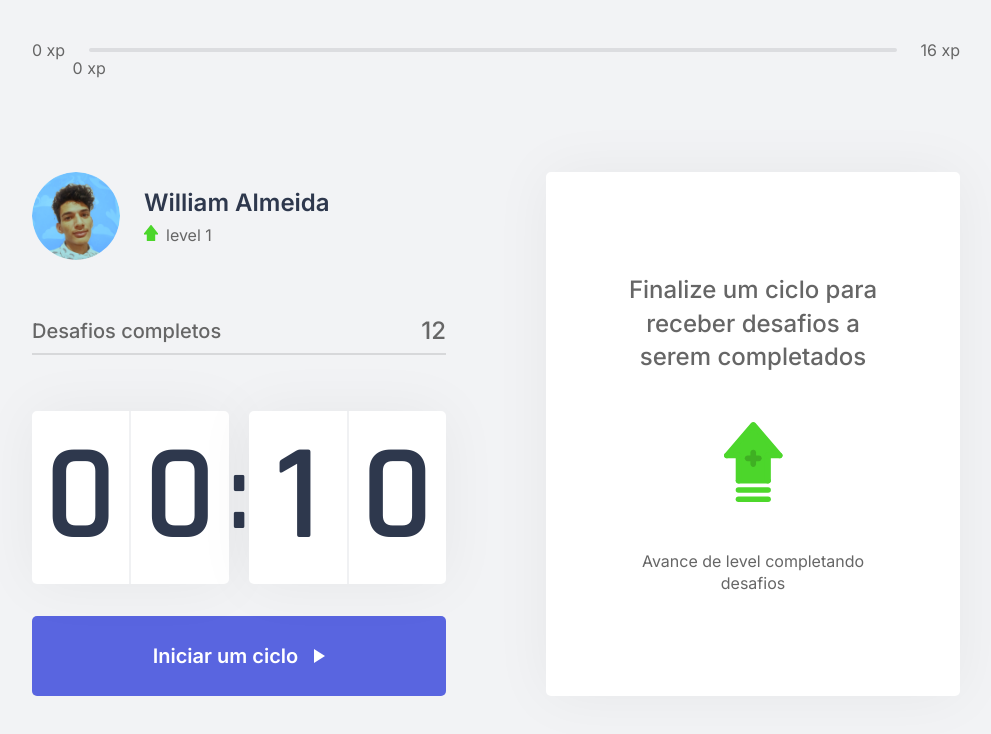
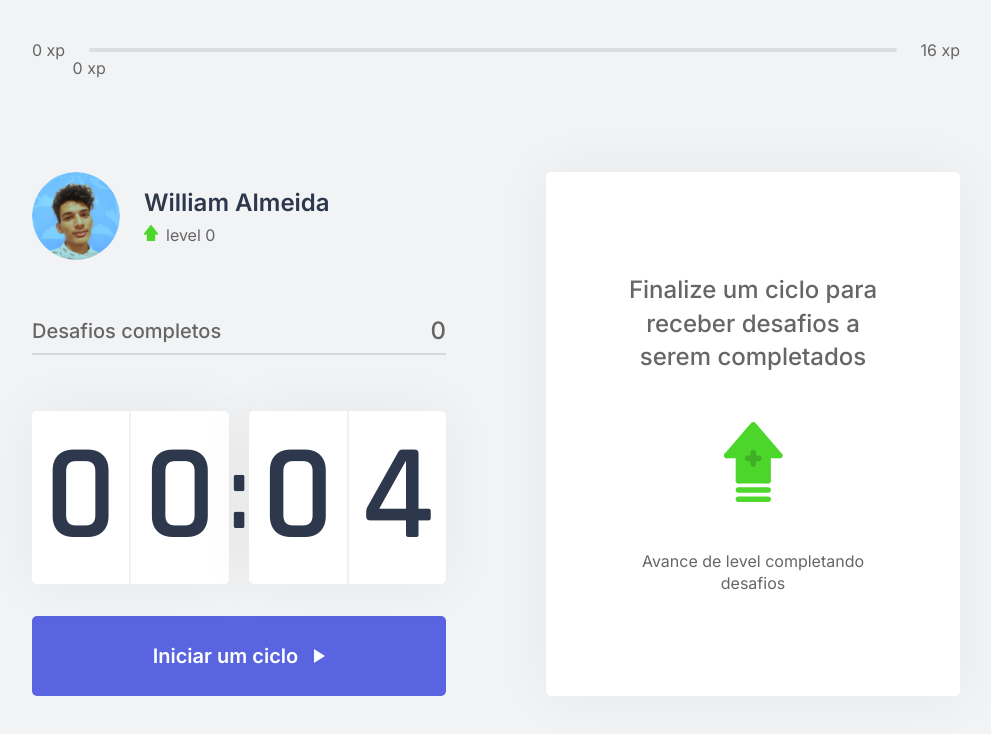
Before and after one commit to willliamdev/moveit, a Next.js app: page / in a window 1280 px wide. Shown: the top 734 px of the page, without its empty margins (144-1135 px from the left). Built offline with nearby package versions, Linux system fonts and the light colour scheme.

Commit message:
create completeChallenge function

```diff
--- a/components/ChallengeBox.tsx
+++ b/components/ChallengeBox.tsx
@@ -3,7 +3,7 @@ import { ChallengesContext } from '../contexts/ChallengesContext'
 import styles from '../styles/components/ChallengeBox.module.css'
 
 export function ChallengeBox() {
-  const { activeChallenge, resetChallenge } = useContext(ChallengesContext)
+  const { activeChallenge, resetChallenge, completeChallenge } = useContext(ChallengesContext)
   function failed() {
     resetChallenge()
   }
@@ -35,6 +35,7 @@ export function ChallengeBox() {
               </button>
               <button
                 type='button'
+                onClick={completeChallenge}
                 className={styles.challegeSucceedButton}
               >
                 Completei
--- a/components/CompletedChallenges.tsx
+++ b/components/CompletedChallenges.tsx
@@ -1,10 +1,13 @@
+import { useContext } from 'react'
+import { ChallengesContext } from '../contexts/ChallengesContext'
 import styles from '../styles/components/CompletedChallenges.module.css'
 
 export function CompletedChallenges() {
+  const { challengesCompleted } = useContext(ChallengesContext)
   return (
     <div className={styles.completedChallengesContainer}>
       <span>Desafios completos</span>
-      <span>12</span>
+      <span>{challengesCompleted}</span>
     </div>
   )
 }
--- a/components/Countdown.tsx
+++ b/components/Countdown.tsx
@@ -7,7 +7,7 @@ let countdownTimeout: NodeJS.Timeout
 export function Countdown() {
   const { startNewChallenge } = useContext(ChallengesContext)
 
-  const [time, setTime] = useState(10)
+  const [time, setTime] = useState(4)
   const [isActive, setIsActive] = useState(false)
   const [hasFinished, setHasFinished] = useState(false)
 
--- a/components/ExperienceBar.tsx
+++ b/components/ExperienceBar.tsx
@@ -5,6 +5,7 @@ import styles from '../styles/components/ExperienceBar.module.css'
 export function ExperienceBar() {
   const { currentExperience, experienceToNextLevel } = useContext(ChallengesContext)
 
+  // todo: percentToNextLevel just work after second challge complete?
   const percentToNextLevel = Math.round(currentExperience * 100) / experienceToNextLevel
   return (
     <header className={styles.experienceBar}>
--- a/components/Profile.tsx
+++ b/components/Profile.tsx
@@ -1,7 +1,10 @@
+import { useContext } from 'react'
+import { ChallengesContext } from '../contexts/ChallengesContext'
 import styles from '../styles/components/Profile.module.css'
 
 
 export function Profile() {
+  const { level } = useContext(ChallengesContext)
   return (
     <div className={styles.profileContainer}>
       <img src="willliamdev.png" alt="foto de perfil de willliam, jovem dev cabelo preto e curto, usando uma camisa de social também azul" />
@@ -9,7 +12,7 @@ export function Profile() {
         <strong>William Almeida</strong>
         <p>
           <img src="icons/level.svg" alt="seta verde apontando pra cima" />
-          level 1
+          level {level}
         </p>
       </div>
     </div>
--- a/contexts/ChallengesContext.tsx
+++ b/contexts/ChallengesContext.tsx
@@ -1,5 +1,6 @@
 import { createContext, ReactNode, useState } from 'react'
 import challenges from '../challenges.json'
+
 
 interface Challenge {
   type: "body" | "eye";
@@ -15,6 +16,7 @@ interface ChallengesContextData {
   activeChallenge: Challenge | null;
   levelUp: () => void;
   startNewChallenge: () => void;
+  completeChallenge: () => void;
   resetChallenge: () => void;
 }
 
@@ -28,6 +30,7 @@ export function ChallengesProvider({ children }: ChallengesProviderProps) {
   const [level, setLevel] = useState(0)
   const [currentExperience, setCurrentExperience] = useState(0)
   const [challengesCompleted, setChallengesCompleted] = useState(0)
+
   // bug to fix: initialize as null cause errror with type
   const [activeChallenge, setActiveChallenge] = useState(null)
 
@@ -47,6 +50,26 @@ export function ChallengesProvider({ children }: ChallengesProviderProps) {
     setActiveChallenge(null)
   }
 
+  function completeChallenge() {
+    if (!activeChallenge) {
+      return;
+    }
+    const { amount } = activeChallenge
+
+    let finalExperience = currentExperience + amount
+
+    if (finalExperience >= experienceToNextLevel) {
+      levelUp()
+      finalExperience = finalExperience - experienceToNextLevel
+      console.log(finalExperience)
+    }
+    setCurrentExperience(finalExperience)
+    setActiveChallenge(null)
+    setChallengesCompleted(challengesCompleted + 1)
+    // reset count down
+
+  }
+
   return (
     < ChallengesContext.Provider
       value={
@@ -57,6 +80,7 @@ export function ChallengesProvider({ children }: ChallengesProviderProps) {
           challengesCompleted,
           activeChallenge,
           levelUp,
+          completeChallenge,
           startNewChallenge,
           resetChallenge
         }
```
